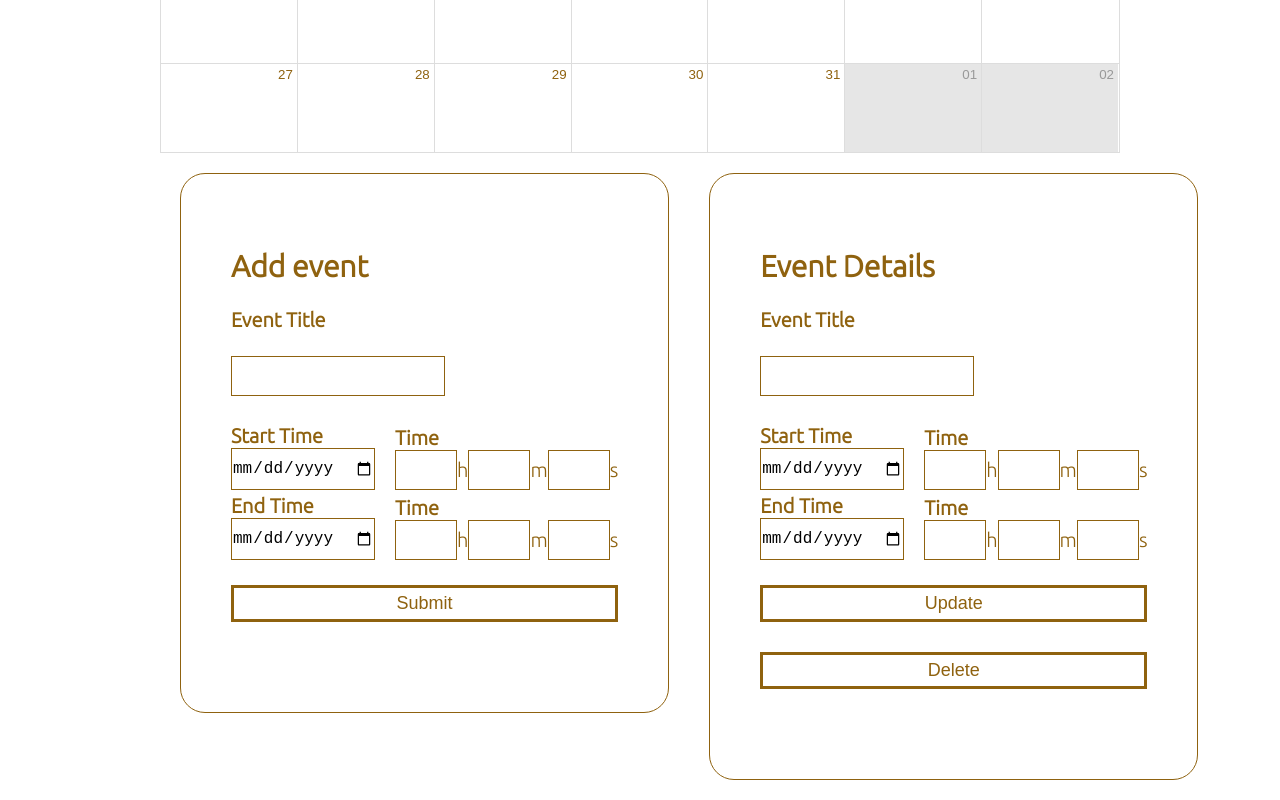
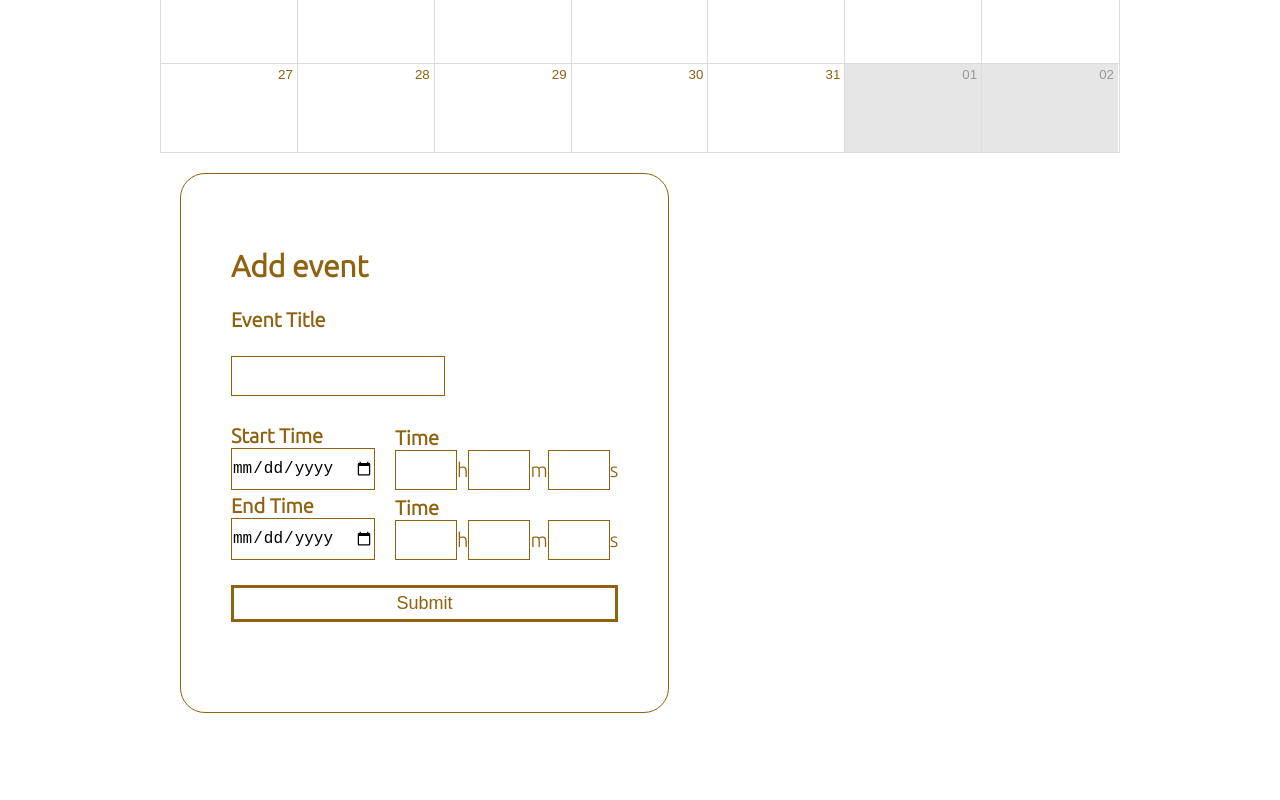
Before and after one commit to andrew2chan/TaskPlannerFront, a React (Create React App) app: page /usercalendar in a window 1280 px wide. Shown: the part 534-1334 px from the top of the page. After the commit the page ends 1267 px from the top, so only its background shows below. Built offline with nearby package versions, Linux system fonts and the light colour scheme; no server answers.

Commit message:
Added the basic functions updating and deleting events, will still need to refactor the code

```diff
--- a/src/Components/UserCalendar.jsx
+++ b/src/Components/UserCalendar.jsx
@@ -31,13 +31,13 @@ const UserCalendar = () => {
     const [detailEventTitle, updateDetailEventTitle] = useState("");
     const [errorMessageDetail, updateErrorMessageDetail] = useState("");
     const [startDateDetail, updateStartDateDetail] = useState({
-        "date": new Date(),
+        "date": null,
         "hours": 0,
         "minutes": 0,
         "seconds": 0
     });
     const [endDateDetail, updateEndDateDetail] = useState({
-        "date": new Date(),
+        "date": null,
         "hours": 0,
         "minutes": 0,
         "seconds": 0
@@ -83,7 +83,7 @@ const UserCalendar = () => {
         updateEndDate({ ...endDate, date: combinedDate })
     },[])
 
-    const [bcView, setBCView] = useState("month")
+    //const [bcView, setBCView] = useState("month")
 
     const f = (e) => {
         //setBCView("week"); //when you click on something in the month calendar, it goes to the weeks calendar
@@ -107,14 +107,22 @@ const UserCalendar = () => {
         updatedSelectedEvents({
             "id": e.id,
             "title": e.title,
-            "startTime": selectedEventStartDateD.join("-"),
-            "startHour": selectedEventStartDate.getHours(),
-            "startMinutes": selectedEventStartDate.getMinutes(),
-            "startSeconds": selectedEventStartDate.getSeconds(),
-            "endTime": selectedEventEndDateD.join("-"),
-            "endHour": selectedEventEndDate.getHours(),
-            "endMinutes": selectedEventEndDate.getMinutes(),
-            "endSeconds": selectedEventEndDate.getSeconds()
+        })
+
+        updateDetailEventTitle(e.title);
+
+        updateStartDateDetail({
+            "date": selectedEventStartDateD.join("-"),
+            "hours": selectedEventStartDate.getHours(),
+            "minutes": selectedEventStartDate.getMinutes(),
+            "seconds": selectedEventStartDate.getSeconds()
+        })
+
+        updateEndDateDetail({
+            "date": selectedEventEndDateD.join("-"),
+            "hours": selectedEventEndDate.getHours(),
+            "minutes": selectedEventEndDate.getMinutes(),
+            "seconds": selectedEventEndDate.getSeconds()
         })
 
         /*console.log(selectedEventStartDate);
@@ -162,17 +170,17 @@ const UserCalendar = () => {
 
     const updateStartDatesDetail = (e) => {
         switch(e.target.id) {
-            case 'endDate':
-                updateStartDateDetail({ ...endDate, date: e.target.value || currentDate })
+            case 'startDateDetail':
+                updateStartDateDetail({ ...startDateDetail, date: e.target.value || currentDate })
                 break;
-            case 'endHours':
-                updateStartDateDetail({ ...endDate, hours: e.target.value || 0 })
+            case 'startHoursDetail':
+                updateStartDateDetail({ ...startDateDetail, hours: e.target.value || 0 })
                 break;
-            case 'endMinutes':
-                updateStartDateDetail({ ...endDate, minutes: e.target.value || 0 })
+            case 'startMinutesDetail':
+                updateStartDateDetail({ ...startDateDetail, minutes: e.target.value || 0 })
                 break;
-            case 'endSeconds':
-                updateStartDateDetail({ ...endDate, seconds: e.target.value || 0 })
+            case 'startSecondsDetail':
+                updateStartDateDetail({ ...startDateDetail, seconds: e.target.value || 0 })
                 break;
             default:
                 break;
@@ -181,17 +189,17 @@ const UserCalendar = () => {
 
     const updateEndDatesDetail = (e) => {
         switch(e.target.id) {
-            case 'endDate':
-                updateStartDateDetail({ ...endDate, date: e.target.value || currentDate })
+            case 'endDateDetail':
+                updateEndDateDetail({ ...endDateDetail, date: e.target.value || currentDate })
                 break;
-            case 'endHours':
-                updateStartDateDetail({ ...endDate, hours: e.target.value || 0 })
+            case 'endHoursDetail':
+                updateEndDateDetail({ ...endDateDetail, hours: e.target.value || 0 })
                 break;
-            case 'endMinutes':
-                updateStartDateDetail({ ...endDate, minutes: e.target.value || 0 })
+            case 'endMinutesDetail':
+                updateEndDateDetail({ ...endDateDetail, minutes: e.target.value || 0 })
                 break;
-            case 'endSeconds':
-                updateStartDateDetail({ ...endDate, seconds: e.target.value || 0 })
+            case 'endSecondsDetail':
+                updateEndDateDetail({ ...endDateDetail, seconds: e.target.value || 0 })
                 break;
             default:
                 break;
@@ -236,7 +244,7 @@ const UserCalendar = () => {
             ActivityEndTime: finalEndDate
         }
 
-        console.log(postObject);
+        //console.log(postObject);
 
 
         axios.post(`https://${domain}/api/Activities?userId=${user.id}`, postObject)
@@ -252,10 +260,96 @@ const UserCalendar = () => {
 
     const onUpdateEvent = (e) => {
         e.preventDefault();
+
+        if(startDateDetail.hours > 23 || endDateDetail.hours > 23 || startDateDetail.hours < 0 || endDateDetail.hours < 0) {
+            updateErrorMessageDetail("Please enter between 0-23 in hours");
+            return;
+        }
+
+        if(startDateDetail.minutes > 59 || endDateDetail.minutes > 59 || startDateDetail.minutes < 0 || endDateDetail.minutes < 0) {
+            updateErrorMessageDetail("Please enter between 0-59 in minutes");
+            return;
+        }
+
+        if(startDateDetail.seconds > 59 || endDateDetail.seconds > 59 || startDateDetail.seconds < 0 || endDateDetail.seconds < 0) {
+            updateErrorMessageDetail("Please enter between 0-59 in seconds");
+            return;
+        }
+
+        let selectedEventStartDate = new Date(startDateDetail.date);
+
+        let selectedEventStartDateD = [
+            selectedEventStartDate.getFullYear(),
+            ('0' + (selectedEventStartDate.getMonth() + 1)).slice(-2),
+            ('0' + selectedEventStartDate.getDate()).slice(-2),
+        ]
+
+        let selectedEventEndDate = new Date(endDateDetail.date);
+
+        let selectedEventEndDateD = [
+            selectedEventEndDate.getFullYear(),
+            ('0' + (selectedEventEndDate.getMonth() + 1)).slice(-2),
+            ('0' + selectedEventEndDate.getDate()).slice(-2),
+        ]
+
+        let finalStartDate = new Date(selectedEventStartDateD.join("-") + " " + startDateDetail.hours + ":" + startDateDetail.minutes + ":" + startDateDetail.seconds);
+        let finalEndDate = new Date(selectedEventEndDateD.join("-") + " " + endDateDetail.hours + ":" + endDateDetail.minutes + ":" + endDateDetail.seconds);
+
+        if(finalEndDate < finalStartDate) {
+            updateErrorMessageDetail("Please make sure that the end date is on the same day or after the start date");
+            return;
+        }
+
+        if(detailEventTitle == 0) {
+            updateErrorMessageDetail("Please make sure to enter an event title");
+            return;
+        }
+
+        let putObj = {
+            "Id": selectedEvents.id,
+            "ActivityName": detailEventTitle,
+            "ActivityStartTime": finalStartDate,
+            "ActivityEndTime": finalEndDate,
+            "PlannedTasksId": user.plannedUserId
+        }
+
+        console.log(putObj);
+
+        axios.put(`https://${domain}/api/Activities`, putObj)
+        .then(function(response) {
+            console.log(response);
+            updateErrorMessageDetail("");
+        })
+        .catch(function(err) {
+            console.log(err);
+        });
     }
 
     const onDeleteEvent = (e) => {
         e.preventDefault();
+
+        axios.delete(`https://${domain}/api/Activities/${selectedEvents.id}`)
+        .then(function(response) {
+            console.log(response);
+            pullEventsFromBackend();
+            updatedSelectedEvents({});
+            updateStartDateDetail({
+                "date": null,
+                "hours": 0,
+                "minutes": 0,
+                "seconds": 0
+            });
+
+            updateEndDateDetail({
+                "date": null,
+                "hours": 0,
+                "minutes": 0,
+                "seconds": 0
+            })
+        })
+        .catch(function(err) {
+            console.log(err);
+        });
     }
 
     const updateET = (e) => {
@@ -332,24 +426,25 @@ const UserCalendar = () => {
                         )}
                     </form>
                 </div>
+                { startDateDetail.date != null &&
                     <div className="inline-inner-containers">
                         <form className="details-event">
                             <strong className="usercalendar-header">Event Details</strong><br/><br/>
                             <strong>Event Title</strong><br/><br/>
-                        <input type="text" name="eventTitle" onChange={updateDET} value={selectedEvents.title}></input><br/><br/>
+                            <input type="text" name="eventTitle" onChange={updateDET} value={detailEventTitle}></input><br/><br/>
                             <div className="start-time-container time-containers">
                                 <div className="start-date">
                                     <strong>Start Time</strong>
-                                <input type="date" name="startDateDetail" id="startDateDetail" onChange={updateStartDatesDetail} min={currentDate} value={selectedEvents.startTime}></input>
+                                    <input type="date" name="startDateDetail" id="startDateDetail" onChange={updateStartDatesDetail} min={currentDate} value={startDateDetail.date}></input>
                                 </div>
                                 <div className="specific-time-container">
                                     <strong>Time</strong>
                                     <div className="specific-time-inner-container">
-                                    <input type="number" name="startHoursDetail" id="startHoursDetail" max="0" min="23" onChange={updateStartDatesDetail} value={selectedEvents.startHour}></input>
+                                        <input type="number" name="startHoursDetail" id="startHoursDetail" max="0" min="23" onChange={updateStartDatesDetail} value={startDateDetail.hours}></input>
                                         <span>h</span>
-                                    <input type="number" name="startMinutesDetail" id="startMinutesDetail" max="0" min="59" onChange={updateStartDatesDetail} value={selectedEvents.startMinutes}></input>
+                                        <input type="number" name="startMinutesDetail" id="startMinutesDetail" max="0" min="59" onChange={updateStartDatesDetail} value={startDateDetail.minutes}></input>
                                         <span>m</span>
-                                    <input type="number" name="startSecondsDetail" id="startSecondsDetail" max="0" min="59" onChange={updateStartDatesDetail} value={selectedEvents.startSeconds}></input>
+                                        <input type="number" name="startSecondsDetail" id="startSecondsDetail" max="0" min="59" onChange={updateStartDatesDetail} value={startDateDetail.seconds}></input>
                                         <span>s</span>
                                     </div>
                                 </div>
@@ -357,16 +452,16 @@ const UserCalendar = () => {
                             <div className="end-time-container time-containers">
                                 <div className="end-date">
                                     <strong>End Time</strong>
-                                <input type="date" name="endDateDetail" id="endDateDetail" onChange={updateEndDatesDetail} min={startDate.date} value={selectedEvents.endTime}></input>
+                                    <input type="date" name="endDateDetail" id="endDateDetail" onChange={updateEndDatesDetail} min={startDate.date} value={endDateDetail.date}></input>
                                 </div>
                                 <div className="specific-time-container">
                                 <strong>Time</strong>
                                     <div className="specific-time-inner-container">
-                                    <input type="number" name="endHoursDetail" id="endHoursDetail" max="0" min="23" onChange={updateEndDatesDetail} value={selectedEvents.endHour}></input>
+                                        <input type="number" name="endHoursDetail" id="endHoursDetail" max="0" min="23" onChange={updateEndDatesDetail} value={endDateDetail.hours}></input>
                                         <span>h</span>
-                                    <input type="number" name="endMinutesDetail" id="endMinutesDetail" max="0" min="59" onChange={updateEndDatesDetail} value={selectedEvents.endMinutes}></input>
+                                        <input type="number" name="endMinutesDetail" id="endMinutesDetail" max="0" min="59" onChange={updateEndDatesDetail} value={endDateDetail.minutes}></input>
                                         <span>m</span>
-                                    <input type="number" name="endSecondsDetail" id="endSecondsDetail" max="0" min="59" onChange={updateEndDatesDetail} value={selectedEvents.endSeconds}></input>
+                                        <input type="number" name="endSecondsDetail" id="endSecondsDetail" max="0" min="59" onChange={updateEndDatesDetail} value={endDateDetail.seconds}></input>
                                         <span>s</span>
                                     </div>
                                 </div>
@@ -374,7 +469,7 @@ const UserCalendar = () => {
                             <button name="updateEvent" onClick={onUpdateEvent}>Update</button>
                             <button name="deleteEvent" onClick={onDeleteEvent}>Delete</button>
 
-                        {errorMessage != "" && (
+                            {errorMessageDetail != "" && (
                             <>
                                 <br/><br/>
                                 <div className="error-message-usercalendar">
@@ -384,6 +479,7 @@ const UserCalendar = () => {
                             )}
                         </form>
                     </div>
+                }
             </div>
 
         </div>
```
Lines whose indentation alone changed are shown as unchanged.
